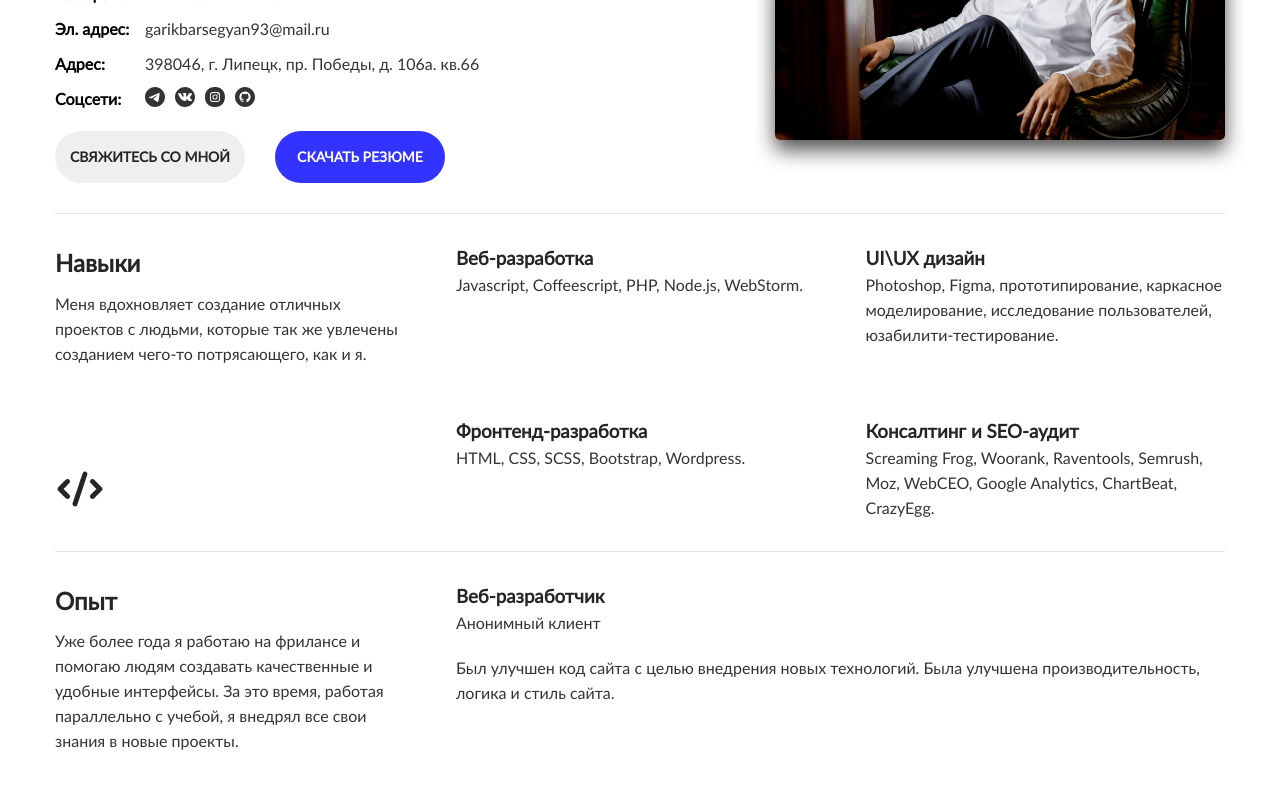
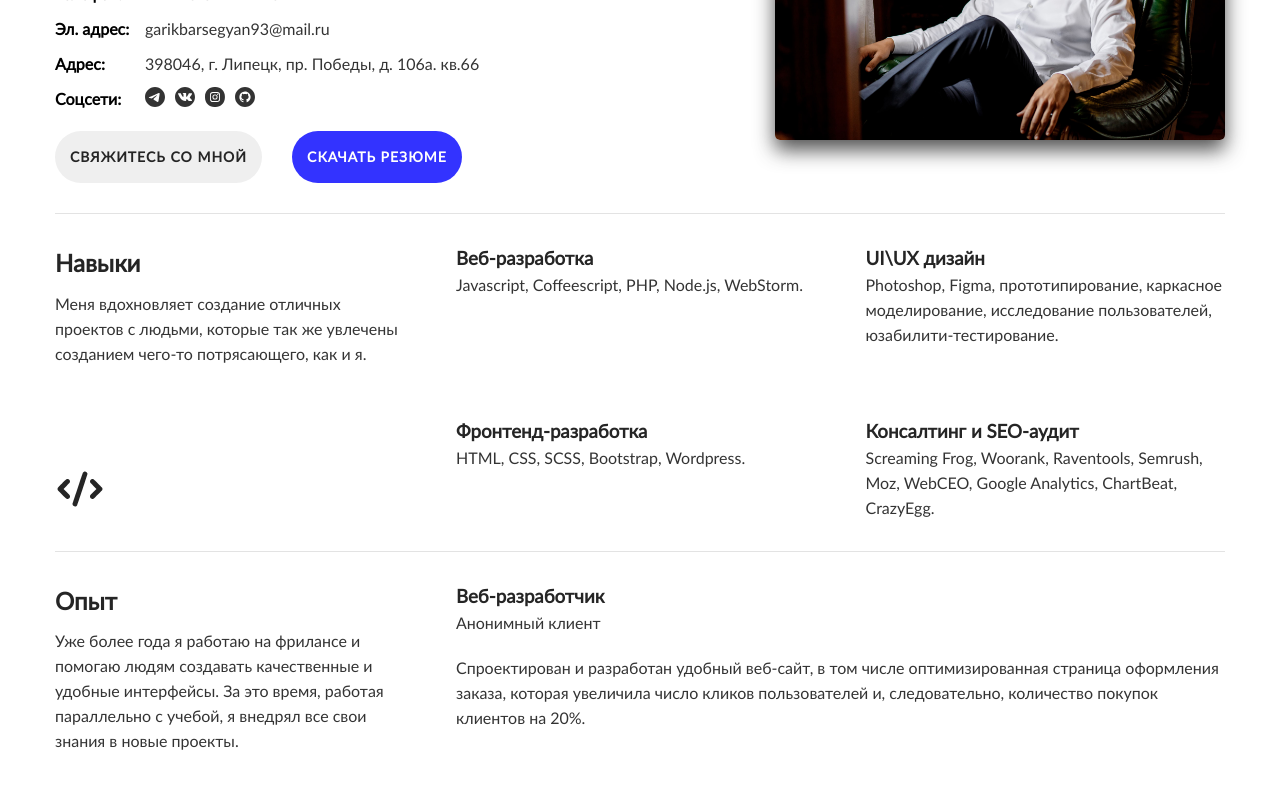
Before and after one commit to Garegin93/mySite, a Vue app: page / in a window 1280 px wide. Shown: the part 280-1080 px from the top of the page. Built offline with nearby package versions, Linux system fonts and the light colour scheme.

Commit message:
Fixed Ñsyntax errors

```diff
--- a/src/assets/styles/general-options/general-options.scss
+++ b/src/assets/styles/general-options/general-options.scss
@@ -69,6 +69,7 @@ p, span {
   -webkit-appearance: none;
   -moz-appearance: none;
   appearance: none;
+  letter-spacing: 1px;
 
   &:hover {
     box-shadow: 10px 10px 20px rgb(51, 51, 255, 20%);
--- a/src/components/header/TheHeader.vue
+++ b/src/components/header/TheHeader.vue
@@ -15,6 +15,7 @@
 </template>
 
 <script>
+
 import AppLogoSvg from "@/components/header/apps/AppLogoSvg";
 import AppNavigation from "@/components/header/apps/AppNavigation";
 
--- a/src/components/main/apps/AppExperience.vue
+++ b/src/components/main/apps/AppExperience.vue
@@ -9,7 +9,7 @@
       <div class="experience__webDev">
         <h3 class="experience__title inner-title">{{ experienceWebDevTitle }}</h3>
         <span>Анонимный клиент</span>
-        <p class="experience__description">{{ experienceItDescription }}</p>
+        <p class="experience__description">{{ experienceWebDevDescription }}</p>
       </div>
       <div class="experience__image img">
         <app-icon-tag></app-icon-tag>
--- a/src/store/index.js
+++ b/src/store/index.js
@@ -68,7 +68,7 @@ export default createStore({
         //=====appContact
 
         contactTitle: "Контакты",
-        contactDescription: "Вы работаете над чем-то большим? Я хотел бы помочь вам в реализации задач. Напишите мне письмо и начните свой проект прямо сейчас! Просто сделай это.",
+        contactDescription: "Вы работаете над чем-то большим? Я хотел бы помочь вам в реализации задач. Напишите мне письмо и начните свой проект прямо сейчас! Просто сделайте это.",
     },
 
     mutations: {
```
